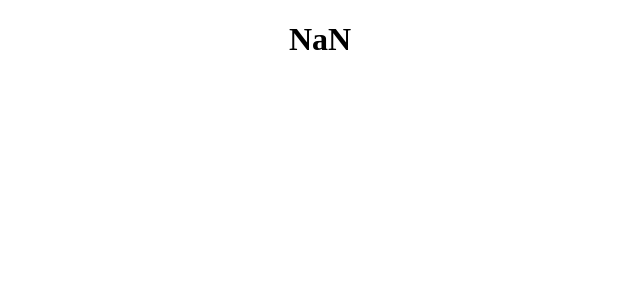
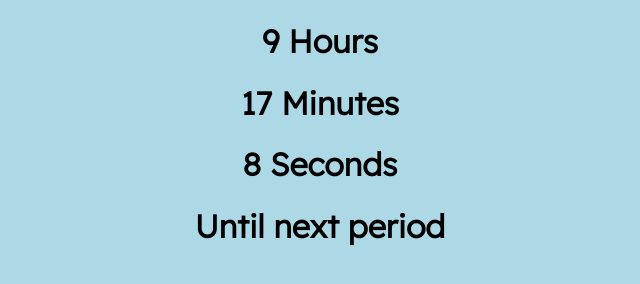
Before and after one commit to Brian-Tas/bell-countdown, a plain HTML site: page index.html in a window 1280 px wide. Shown: the whole page, without its empty margins (320-960 px from the left). Drawn offline with Linux system fonts and the light colour scheme.

Commit message:
Replicated Original bell countdown

```diff
--- a/index.html
+++ b/index.html
@@ -8,7 +8,10 @@
 </head>
 <body>
     <div>
-        <h1 id="title-text"></h1>
+        <h1 class="timer" id="hours">NaN Hours</h1>
+        <h1 class="timer" id="minutes">NaN minutes</h1>
+        <h1 class="timer" id="seconds">NaN seconds</h1>
+        <h1 class="timer">Until next period</h1>
         <div id='loading-bar'></div>
         <script src="main.js"></script>
     </div>
--- a/main.js
+++ b/main.js
@@ -1,34 +1,29 @@
 let periodTable;
 const toSeconds = time => {
     return((time[0] * 3600) + (time[1] ? time[1] * 60 : 0) + (time[2] ? time[2] : 0) + (time[3] ? time[3]/10 : 0));
-}
-const toTime = minutes => {
-    return([Math.floor(time/60), time % 60]);
 }
 const getJson = async jsonLink => {
     const raw = await fetch(jsonLink);
     const refined = await raw.json();
     periodTable = refined;
 }
-const jsonToSeconds = data => {
+const templateToSeconds = data => {
     let dataArr = data.split(':');
-
-    for(let i = 0; i < dataArr.length; i++) {
+    for(let i = 0; i < data.length; i++) {
         dataArr[i] = parseInt(dataArr[i]);
     }
-
     return toSeconds(dataArr);
 }
 const getPeriod = inputTime => {
     const currentDate = new Date();
     const dayTable = eval("periodTable." + (currentDate.getDay() === '3' || currentDate.getDay() === '4' ? 'normal' : 'jaguar'))
     const timesTable = Object.values(dayTable);
-
     for(let i = 0; i < timesTable.length; i++) {
-        if(inputTime < jsonToSeconds(timesTable[i])) {
-            return jsonToSeconds(Object.values(dayTable)[i]);
+        if(inputTime < templateToSeconds(timesTable[i])) {
+            return templateToSeconds(Object.values(dayTable)[i]);
         }
     }
+    return templateToSeconds(periodTable.normal.hr) + 86400; //hr seconds + seconds in a day
 }
 (async () => {
     await getJson('./times.json');
@@ -38,10 +33,12 @@ const getPeriod = inputTime => {
         const currentSeconds = toSeconds([
             currentDate.getHours(),
             currentDate.getMinutes(),
-            currentDate.getSeconds(),
-            Math.round(currentDate.getMilliseconds()/100) //deciseconds or tenths of seconds
+            currentDate.getSeconds()
         ]);
+        let timeDifference = getPeriod(currentSeconds) - currentSeconds;
 
-        document.getElementById("title-text").innerHTML = (getPeriod(currentSeconds) - currentSeconds).toFixed(1);
-    },100)
+        document.getElementById("hours").innerHTML = Math.floor(timeDifference / 3600) + ' Hours';
+        document.getElementById("minutes").innerHTML = Math.floor((timeDifference % 3600) / 60) + " Minutes"
+        document.getElementById("seconds").innerHTML = Math.floor((timeDifference % 3600) % 60) + " Seconds"
+    },10)
 })();
--- a/styles.css
+++ b/styles.css
@@ -1,7 +1,12 @@
-#title-text {
+@import url(https://fonts.googleapis.com/css2?family=Lexend:wght@300&display=swap);
+
+body {
+    font-family: 'Lexend', sans-serif;
+    background-color: #ADD8E6; /* Light blue background color */
+    margin: 0; /* Remove default margin */
+    padding: 0; /* Remove default padding */
+}
+
+.timer {
     text-align: center;
 }
-
-#loading-bar {
-    height: 30px;
-}
```
